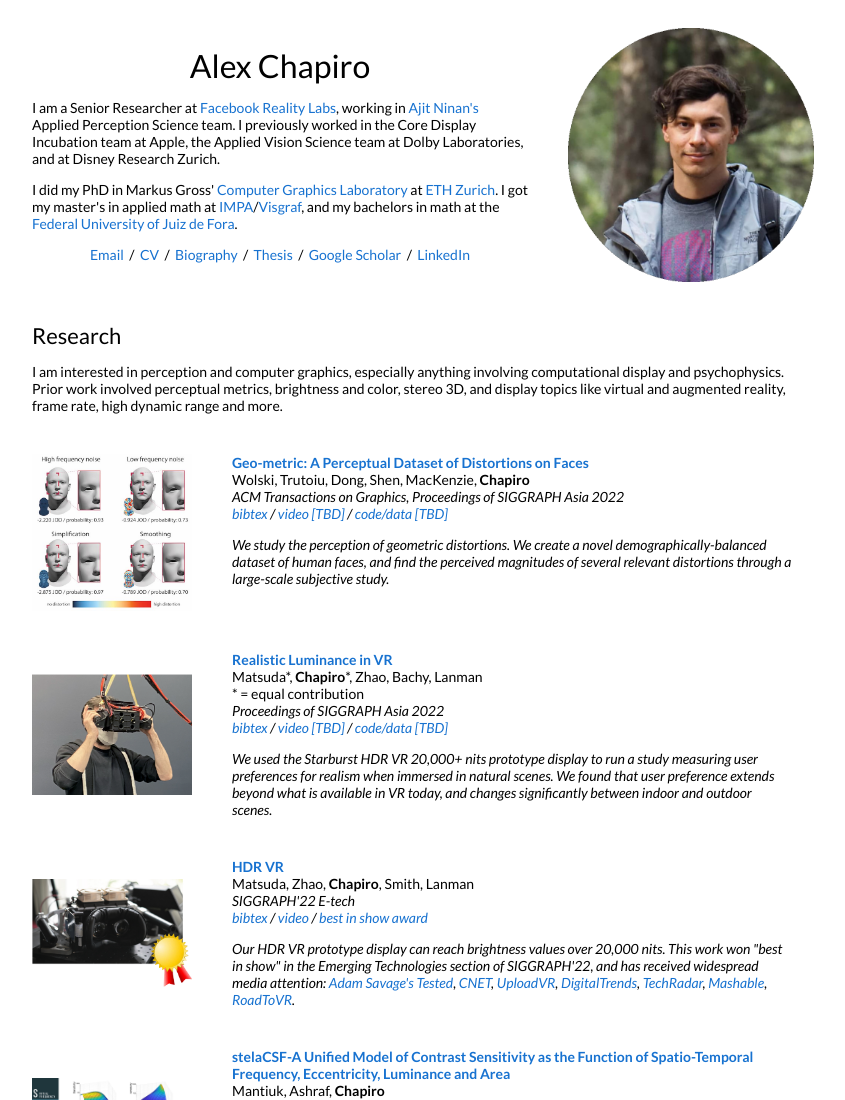
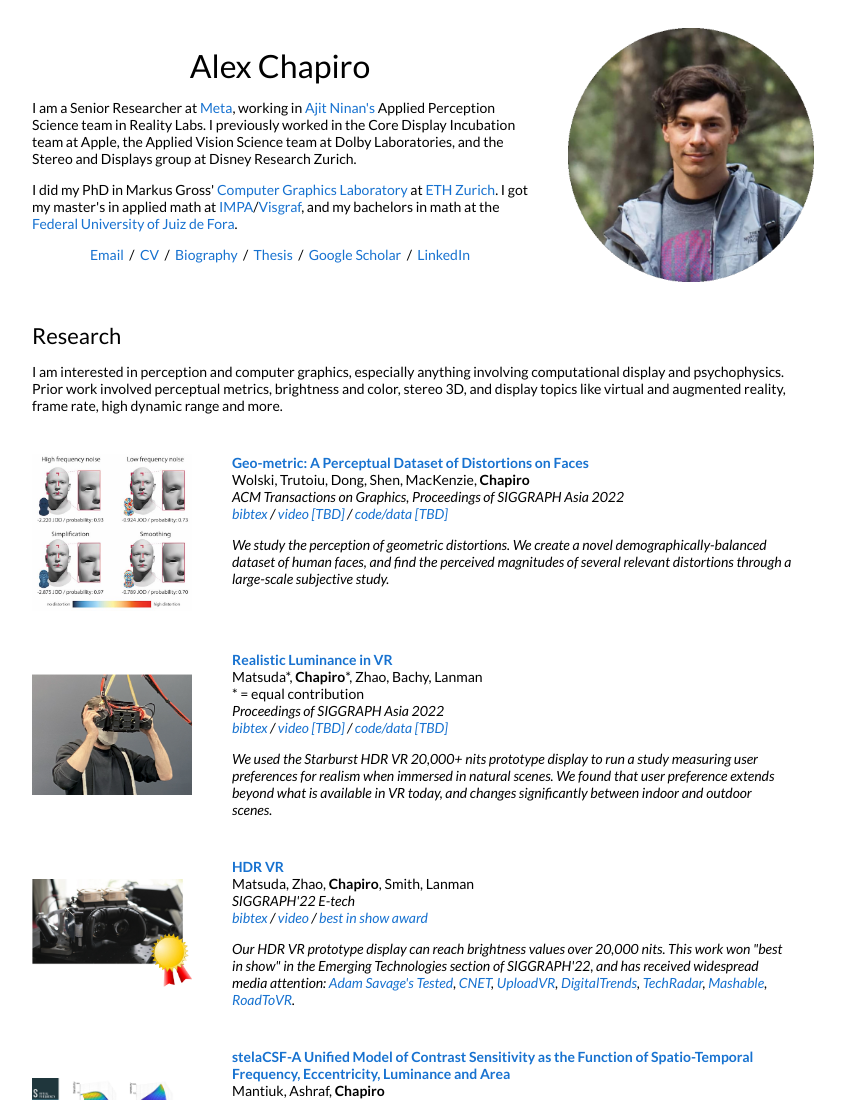
Before and after one commit to achapiro/achapiro.github.io, a plain HTML site: page index.html in a window 1280 px wide. Shown: the top 1100 px of the page, without its empty margins (228-1073 px from the left). Drawn offline with Linux system fonts and the light colour scheme.

Commit message:
one more update to the header

```diff
--- a/index.html
+++ b/index.html
@@ -74,7 +74,7 @@
               <p align="center">
                 <name>Alex Chapiro</name>
               </p>
-              <p>I am a Senior Researcher at <a href="https://www.oculus.com/research/">Facebook Reality Labs</a>, working in <a href="https://www.linkedin.com/in/ajitninan/">Ajit Ninan's</a> Applied Perception Science team. I previously worked in the Core Display Incubation team at Apple, the Applied Vision Science team at Dolby Laboratories, and at Disney Research Zurich.
+              <p>I am a Senior Researcher at <a href="https://www.oculus.com/research/">Meta</a>, working in <a href="https://www.linkedin.com/in/ajitninan/">Ajit Ninan's</a> Applied Perception Science team in Reality Labs. I previously worked in the Core Display Incubation team at Apple, the Applied Vision Science team at Dolby Laboratories, and the Stereo and Displays group at Disney Research Zurich.
               </p>
               <p>
                 I did my PhD in Markus Gross' <a href="https://cgl.ethz.ch/">Computer Graphics Laboratory</a> at <a href="http://ethz.ch/">ETH Zurich</a>. I got my master's in applied math at <a href="http://www.impa.br/opencms/pt/">IMPA</a>/<a href="http://www.visgraf.impa.br/home/">Visgraf</a>, and my bachelors in math at the <a href="http://www.ufjf.br/ufjf/">Federal University of Juiz de Fora</a>.
```
